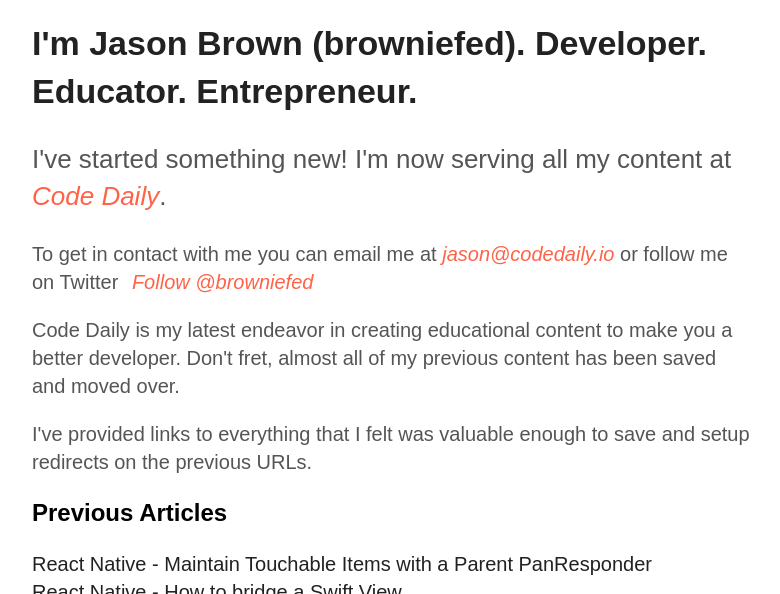
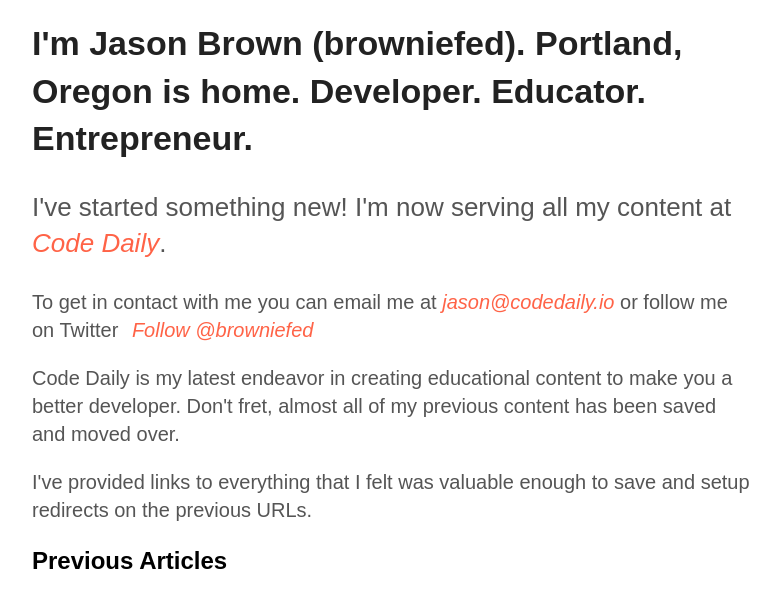
Before and after one commit to browniefed/new_blog, a plain HTML site: page index.html in a window 1280 px wide. Shown: the part 128-722 px from the top of the page, without its empty margins (248-1028 px from the left). Drawn offline with Linux system fonts and the light colour scheme.

Commit message:
Add home

```diff
--- a/index.html
+++ b/index.html
@@ -31,7 +31,7 @@
         </g>
       </svg>
     </div>
-    <h1>I'm Jason Brown (browniefed). Developer. Educator. Entrepreneur.</h1>
+    <h1>I'm Jason Brown (browniefed). Portland, Oregon is home. Developer. Educator. Entrepreneur.</h1>
     <p class="highlight">
       I've started something new! I'm now serving all my content at
       <a href="https://codedaily.io">Code Daily</a>.
```
